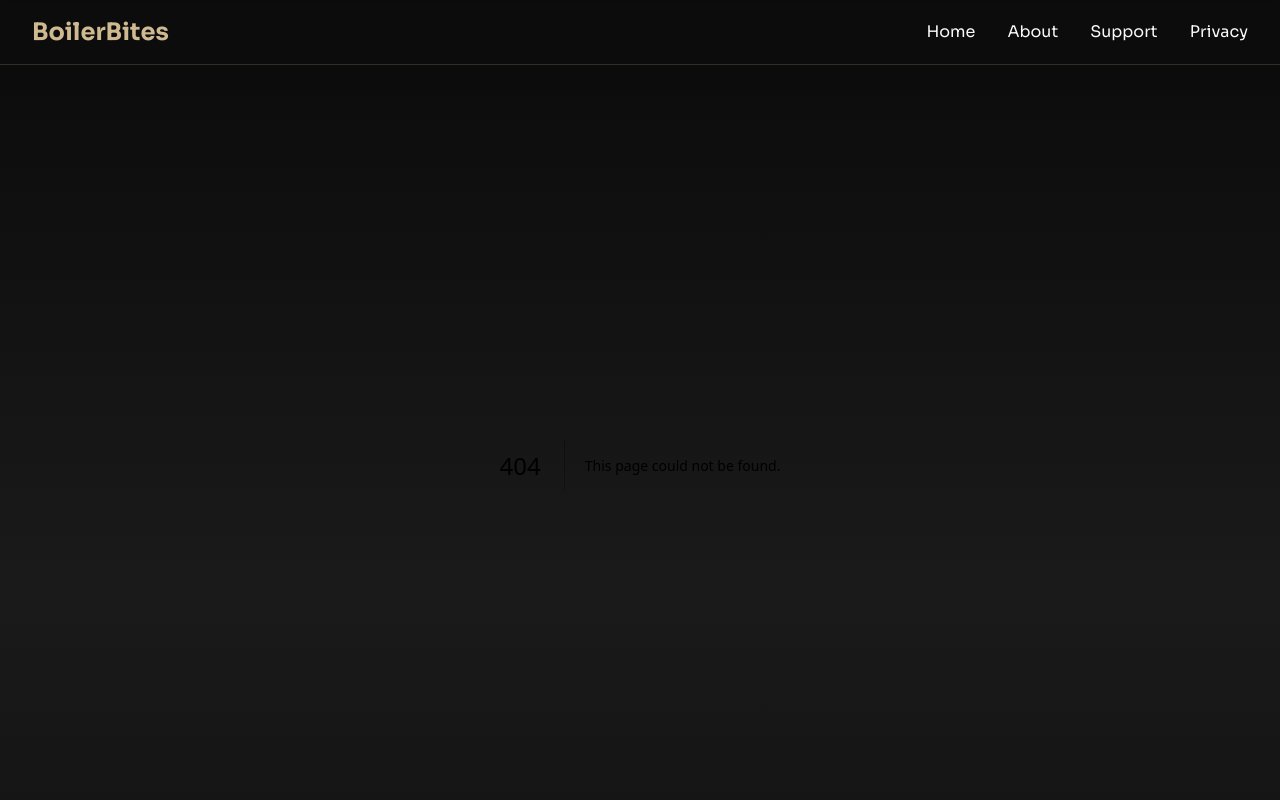
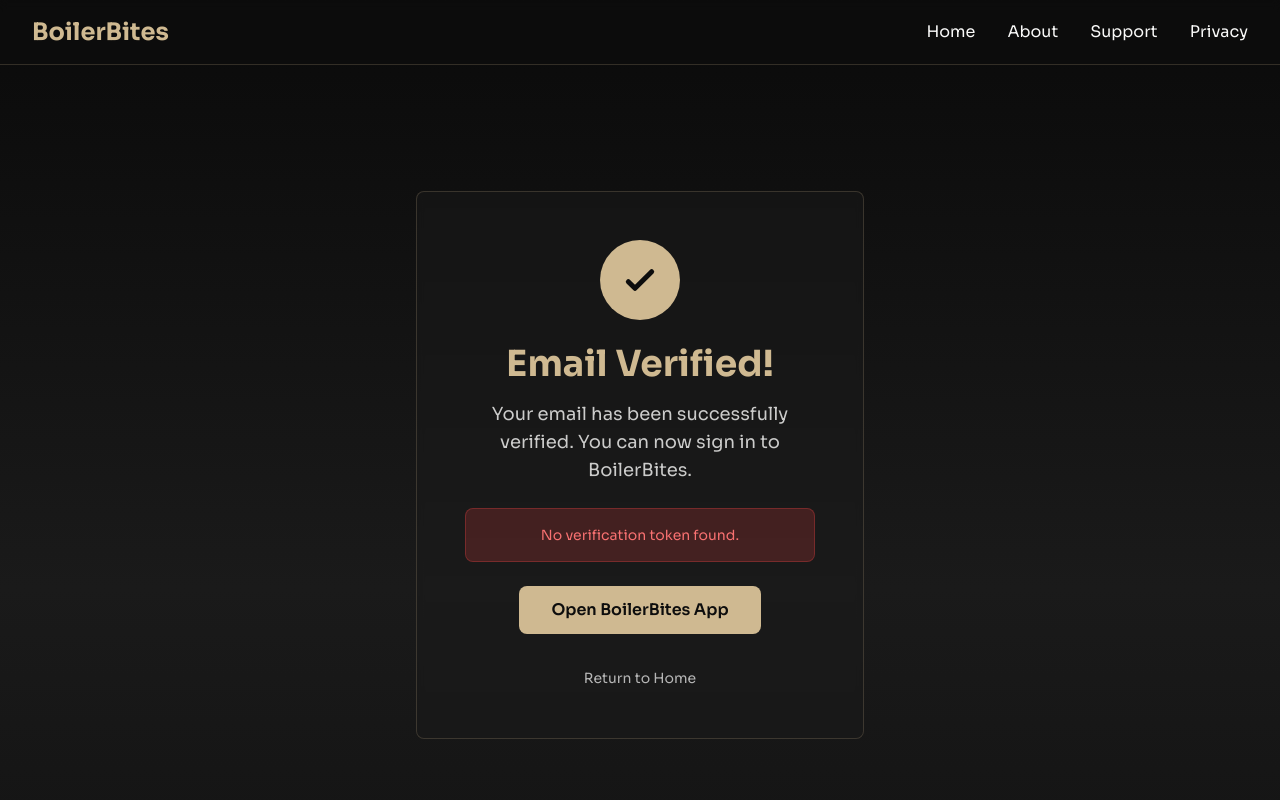
Before and after one commit to ttvaroh/boilerbites-site, a Next.js app: page /email-confirmed in a window 1280 px wide. Before the commit this address had no page. Shown: the top 800 px of the page. Built offline with nearby package versions, Linux system fonts and the light colour scheme.

Commit message:
Add email confirmation page

```diff
--- /dev/null
+++ b/app/email-confirmed/page.tsx
@@ -0,0 +1,90 @@
+'use client'
+
+import { useEffect, useState } from 'react'
+import Link from 'next/link'
+
+export default function EmailConfirmed() {
+  const [status, setStatus] = useState<'verifying' | 'success' | 'error'>('verifying')
+  const [hasToken, setHasToken] = useState(false)
+
+  useEffect(() => {
+    // Extract token and type from URL
+    const urlParams = new URLSearchParams(window.location.search)
+    const token = urlParams.get('token')
+    const type = urlParams.get('type')
+
+    if (token && type) {
+      setHasToken(true)
+      // The verification is handled by Supabase when the user lands on this page
+      // Supabase processes the token automatically via the redirect
+      setStatus('success')
+    } else {
+      setHasToken(false)
+      setStatus('error')
+    }
+  }, [])
+
+  return (
+    <div className="min-h-screen flex items-center justify-center px-4">
+      <div className="bg-purdueBlack-100/50 backdrop-blur-sm border border-purdueGold/20 rounded-lg p-8 md:p-12 max-w-md w-full text-center">
+        {/* Success Icon */}
+        <div className="w-20 h-20 mx-auto mb-6 bg-purdueGold rounded-full flex items-center justify-center">
+          <svg
+            className="w-10 h-10 text-purdueBlack-200"
+            fill="none"
+            strokeLinecap="round"
+            strokeLinejoin="round"
+            strokeWidth="3"
+            viewBox="0 0 24 24"
+            stroke="currentColor"
+          >
+            <path d="M5 13l4 4L19 7" />
+          </svg>
+        </div>
+
+        {/* Title */}
+        <h1 className="text-3xl md:text-4xl font-sora font-bold text-purdueGold mb-4">
+          Email Verified!
+        </h1>
+
+        {/* Description */}
+        <p className="text-lg text-warmWhite/80 font-sora mb-6">
+          Your email has been successfully verified. You can now sign in to BoilerBites.
+        </p>
+
+        {/* Status Message */}
+        <div
+          className={`mb-6 p-4 rounded-lg font-sora text-sm ${
+            status === 'success'
+              ? 'bg-green-500/20 text-green-400 border border-green-500/30'
+              : status === 'error'
+              ? 'bg-red-500/20 text-red-400 border border-red-500/30'
+              : 'bg-purdueGold/10 text-purdueGold border border-purdueGold/30'
+          }`}
+        >
+          {status === 'verifying' && 'Verifying...'}
+          {status === 'success' && 'Verification successful!'}
+          {status === 'error' && 'No verification token found.'}
+        </div>
+
+        {/* Open App Button */}
+        <a
+          href="boilerbites://"
+          className="inline-block bg-purdueGold text-purdueBlack-200 px-8 py-3 rounded-lg font-sora font-semibold hover:bg-purdueGold/90 transition-colors mb-4"
+        >
+          Open BoilerBites App
+        </a>
+
+        {/* Back to Home Link */}
+        <div className="mt-4">
+          <Link
+            href="/"
+            className="text-warmWhite/70 hover:text-purdueGold transition-colors font-sora text-sm"
+          >
+            Return to Home
+          </Link>
+        </div>
+      </div>
+    </div>
+  )
+}
--- /dev/null
+++ b/email-conf.html
@@ -0,0 +1,109 @@
+<!DOCTYPE html>
+<html lang="en">
+<head>
+    <meta charset="UTF-8">
+    <meta name="viewport" content="width=device-width, initial-scale=1.0">
+    <title>Email Verified - BoilerBites</title>
+    <style>
+        * {
+            margin: 0;
+            padding: 0;
+            box-sizing: border-box;
+        }
+        body {
+            font-family: -apple-system, BlinkMacSystemFont, 'Segoe UI', Roboto, Oxygen, Ubuntu, Cantarell, sans-serif;
+            background: linear-gradient(135deg, #0a0a0a 0%, #1a1a1a 100%);
+            color: #ffffff;
+            display: flex;
+            justify-content: center;
+            align-items: center;
+            min-height: 100vh;
+            padding: 20px;
+        }
+        .container {
+            background: rgba(255, 255, 255, 0.05);
+            backdrop-filter: blur(10px);
+            border-radius: 20px;
+            padding: 40px;
+            max-width: 500px;
+            width: 100%;
+            text-align: center;
+            border: 1px solid rgba(255, 255, 255, 0.1);
+        }
+        .success-icon {
+            width: 80px;
+            height: 80px;
+            margin: 0 auto 20px;
+            background: #CFB991;
+            border-radius: 50%;
+            display: flex;
+            align-items: center;
+            justify-content: center;
+            font-size: 40px;
+        }
+        h1 {
+            font-size: 28px;
+            margin-bottom: 10px;
+            color: #CFB991;
+        }
+        p {
+            font-size: 16px;
+            line-height: 1.6;
+            color: #b0b0b0;
+            margin-bottom: 30px;
+        }
+        .button {
+            display: inline-block;
+            padding: 12px 30px;
+            background: #CFB991;
+            color: #000;
+            text-decoration: none;
+            border-radius: 10px;
+            font-weight: 600;
+            transition: transform 0.2s;
+        }
+        .button:hover {
+            transform: scale(1.05);
+        }
+        .status {
+            margin-top: 20px;
+            padding: 15px;
+            background: rgba(207, 185, 145, 0.1);
+            border-radius: 10px;
+            font-size: 14px;
+        }
+    </style>
+</head>
+<body>
+    <div class="container">
+        <div class="success-icon">✓</div>
+        <h1>Email Verified!</h1>
+        <p>Your email has been successfully verified. You can now sign in to BoilerBites.</p>
+        <div class="status" id="status">
+            Verifying...
+        </div>
+        <a href="boilerbites://" class="button" style="margin-top: 20px;">Open BoilerBites App</a>
+    </div>
+
+    <script>
+        // Extract token and type from URL
+        const urlParams = new URLSearchParams(window.location.search);
+        const token = urlParams.get('token');
+        const type = urlParams.get('type');
+
+        const statusEl = document.getElementById('status');
+
+        if (token && type) {
+            // The verification is handled by Supabase when the user lands on this page
+            // Supabase processes the token automatically via the redirect
+            statusEl.textContent = 'Verification successful!';
+            statusEl.style.background = 'rgba(76, 175, 80, 0.2)';
+            statusEl.style.color = '#4CAF50';
+        } else {
+            statusEl.textContent = 'No verification token found.';
+            statusEl.style.background = 'rgba(244, 67, 54, 0.2)';
+            statusEl.style.color = '#f44336';
+        }
+    </script>
+</body>
+</html>
```
Also changed, not shown: 1 other file (tests, documents, lock files or other folders).
